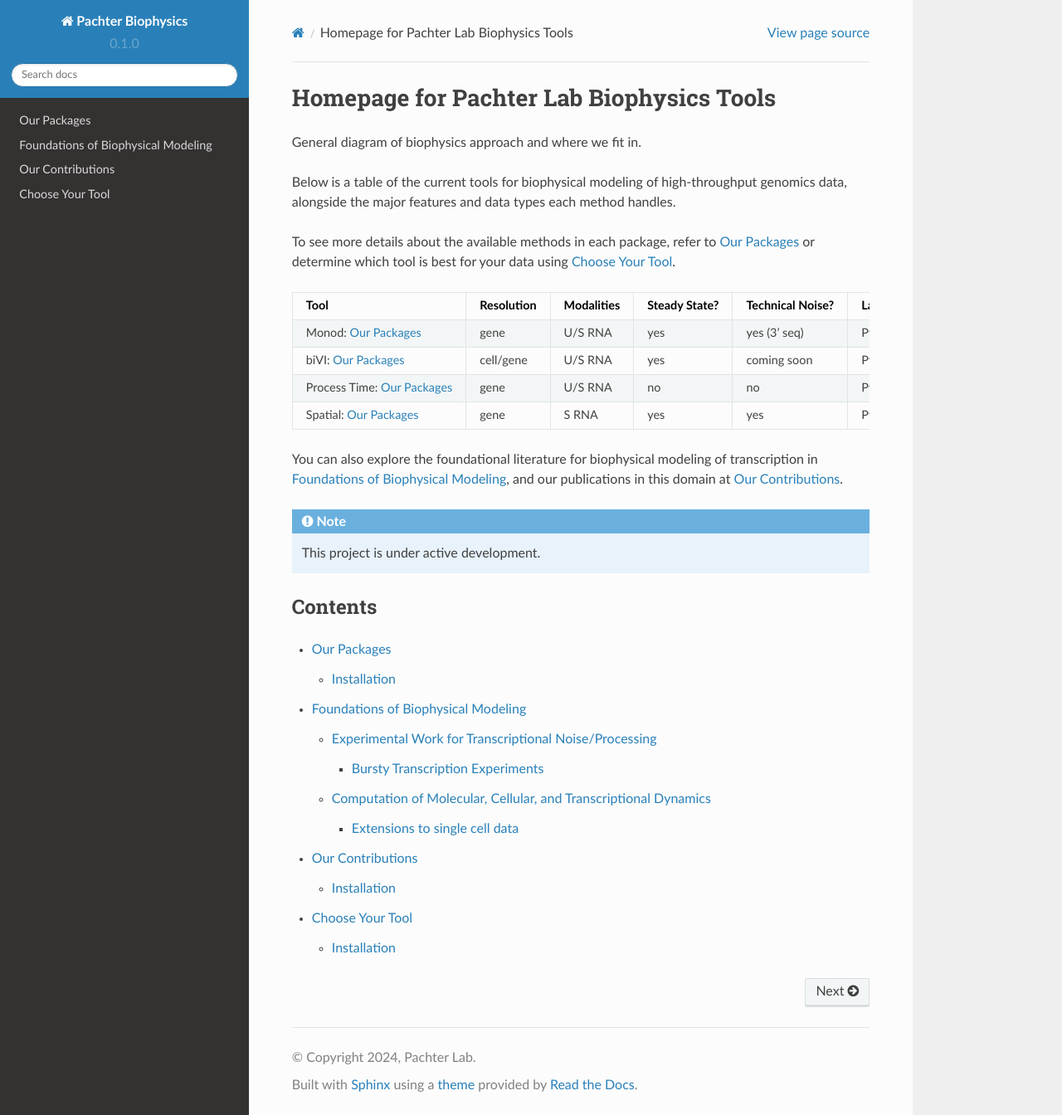
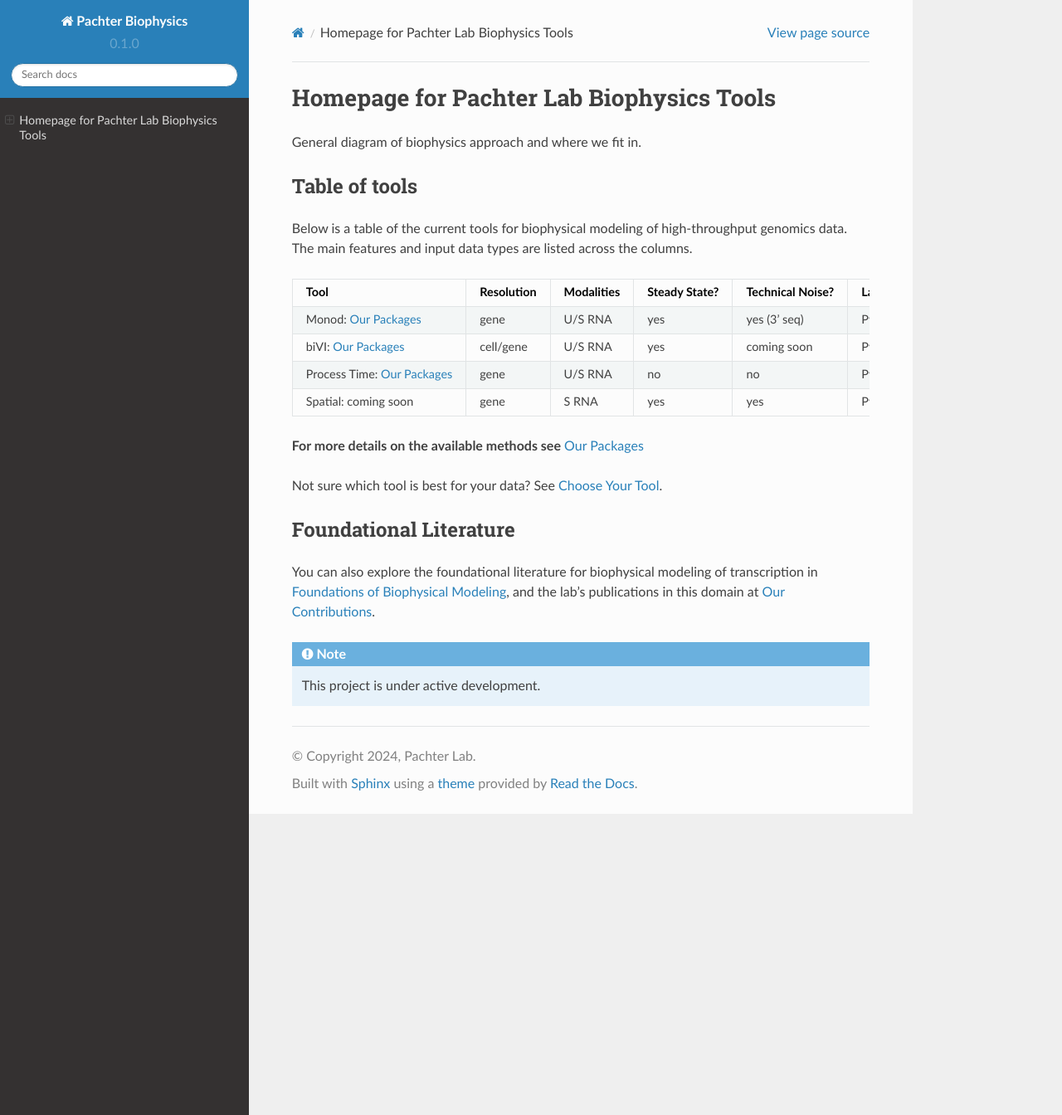
Before and after one commit to pachterlab/biophysics, a Sphinx documentation site: the page built from docs/source/index.rst, in a window 1280 px wide and 1344 px high. Shown: the whole window at 83% size. Built offline with Sphinx 7.4.7 and the Read the Docs theme 2.0.0, drawn with Linux system fonts in a browser that asks for light colours; pages that are not in the unit, such as notebooks, are missing from menus.

Commit message:
Update index.rst

```diff
--- a/docs/source/index.rst
+++ b/docs/source/index.rst
@@ -3,9 +3,9 @@ Homepage for Pachter Lab Biophysics Tools
 
 General diagram of biophysics approach and where we fit in.
 
-Below is a table of the current tools for biophysical modeling of high-throughput genomics data, alongside the major features and data types each method handles.
-
-To see more details about the available methods in each package, refer to :doc:`packages` or determine which tool is best for your data using :doc:`choose`.
+Table of tools
+---------------
+Below is a table of the current tools for biophysical modeling of high-throughput genomics data. The main features and input data types are listed across the columns.
 
 
 +-------------------------------+------------+------------+---------------+------------------+----------+-------------------------+
@@ -17,23 +17,18 @@ To see more details about the available methods in each package, refer to :doc:`
 +-------------------------------+------------+------------+---------------+------------------+----------+-------------------------+
 | Process Time: :ref:`packages` | gene       | U/S RNA    | no            | no               | Python   | Need UMIs               |
 +-------------------------------+------------+------------+---------------+------------------+----------+-------------------------+
-| Spatial: :ref:`packages`      | gene       | S RNA      | yes           | yes              | Python   | Need UMIs               |
+| Spatial: coming soon          | gene       | S RNA      | yes           | yes              | Python   | Need UMIs               |
 +-------------------------------+------------+------------+---------------+------------------+----------+-------------------------+
 
+**For more details on the available methods see** :doc:`packages`
 
-You can also explore the foundational literature for biophysical modeling of transcription in :doc:`foundations`, and our publications in this domain at :doc:`contributions`.
+Not sure which tool is best for your data? See :doc:`choose`.
+
+Foundational Literature
+-----------------------
+You can also explore the foundational literature for biophysical modeling of transcription in :doc:`foundations`, and the lab's publications in this domain at :doc:`contributions`.
 
 
 .. note::
 
    This project is under active development.
-
-Contents
---------
-
-.. toctree::
-
-   packages
-   foundations
-   contributions
-   choose
```
